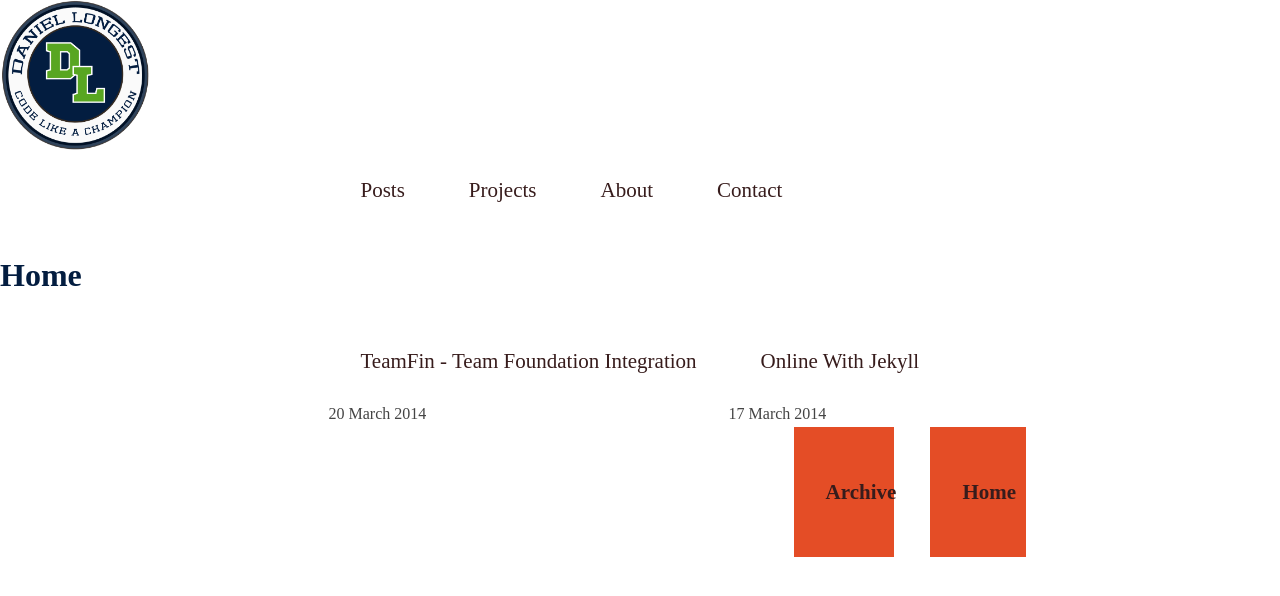
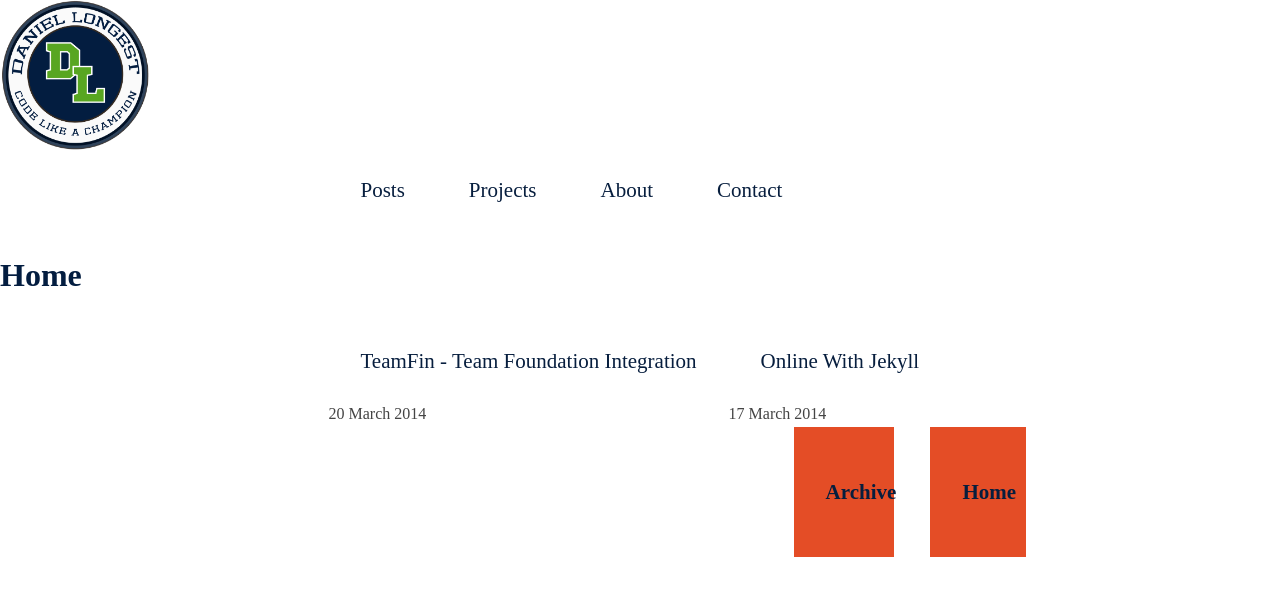
Before and after one commit to dlongest/dlongest.github.io, a Jekyll site: the page built from index.md, in a window 1280 px wide. Shown: the top 596 px of the page. Built offline with Jekyll 4.4.1, drawn with Linux system fonts in a browser that asks for light colours; some web fonts are replaced; Markdown is read by kramdown in place of the engine named in the settings.

Commit message:
Adjusted default nav link color

```diff
--- a/css/header.css
+++ b/css/header.css
@@ -17,7 +17,7 @@ line-height: 80px;
 text-decoration: none;
 font-family: 'Droid Serif', serif;
 font-size: 21px;
-color: #371C1C;
+color: #071E3E;
 }
 
 ul a:hover {
```
